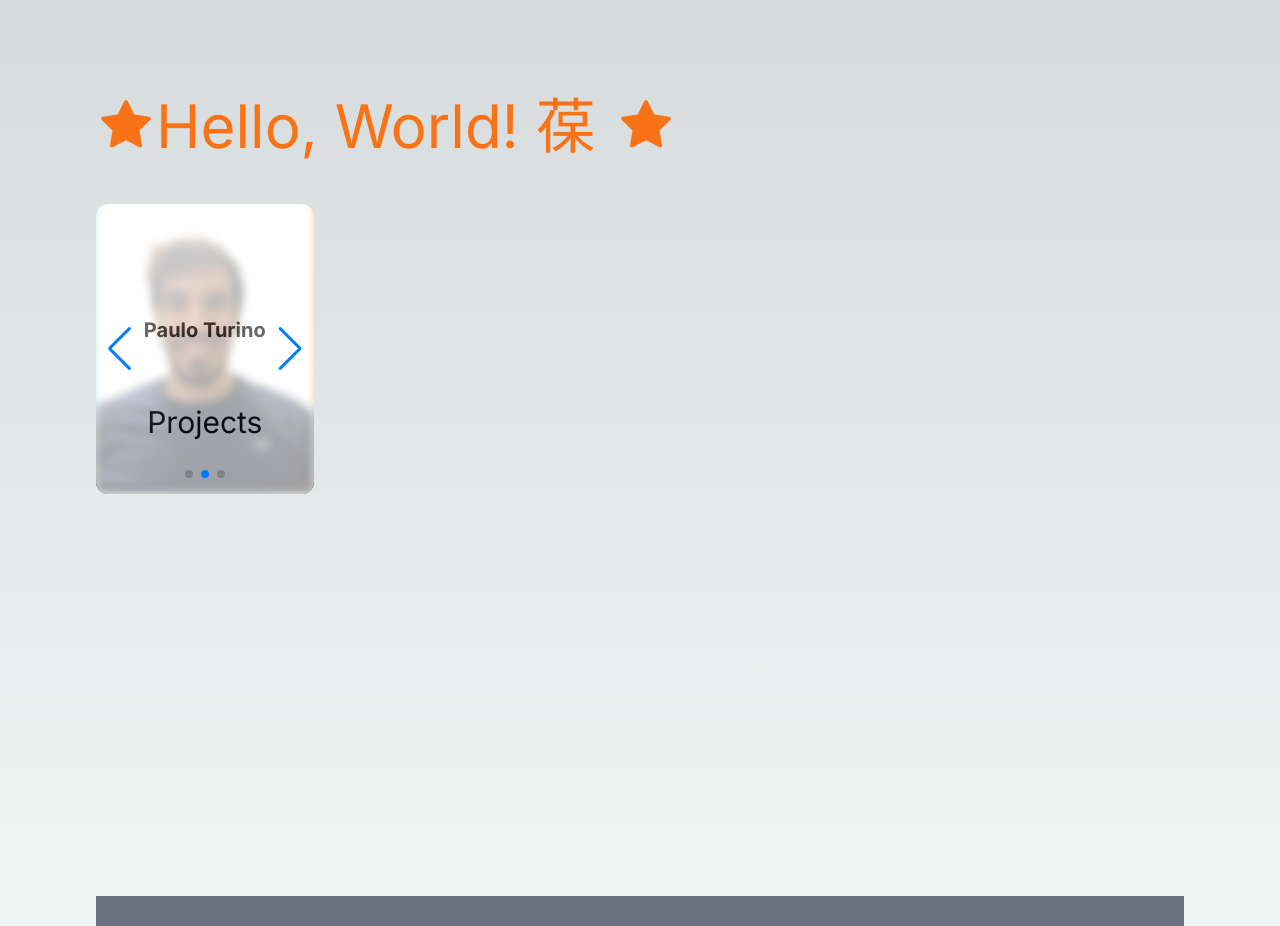
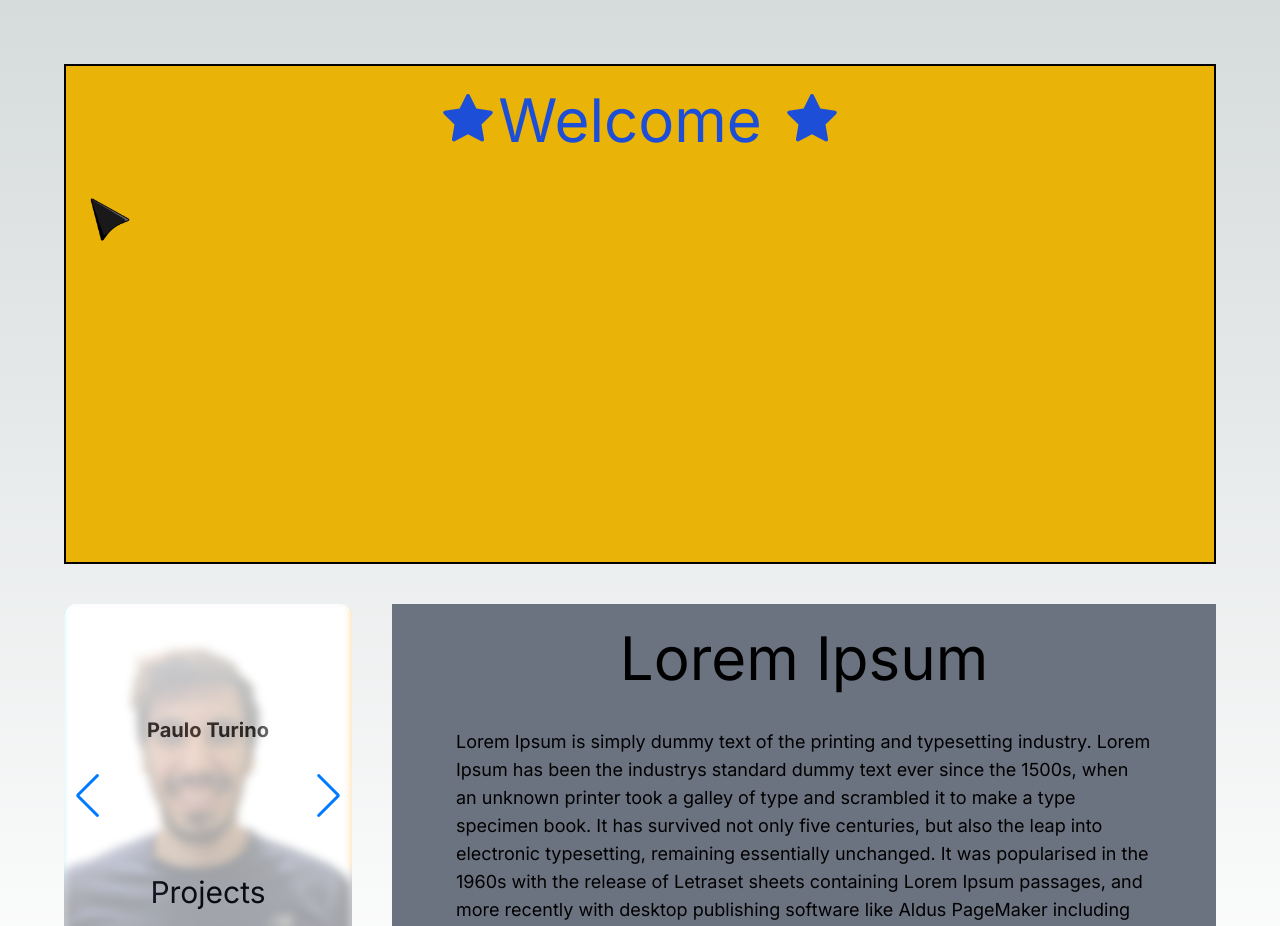
Before and after one commit to TurinoS/Motion-Page-Demo, a Next.js app: page / in a window 1280 px wide. Shown: the top 926 px of the page. Built offline with nearby package versions, Linux system fonts and the light colour scheme.

Commit message:
criando animação que segue o cursor

```diff
--- a/src/app/globals.css
+++ b/src/app/globals.css
@@ -26,14 +26,25 @@ body {
     rgb(var(--background-start-rgb));
 }
 
-.bg {
+.triangle {
+  height: 0;
+  width: 0;
+  border-left: 18px solid transparent; /* Lado esquerdo transparente */
+  border-right: 18px solid transparent; /* Lado direito transparente */
+  border-bottom: 34px solid black; /* Borda inferior preta */
+  transform: rotate(326deg);
+  z-index: 2;
   position: absolute;
-  top: 43%;
-  left: 50%;
-  transform: translate(-50%, -50%);
-  height: 200px;
-  width: 200px;
-  background: linear-gradient(90deg, #335fb4 0%, #2ae9c9 100%);
-  filter: blur(20px);
-  z-index: -1;
 }
+
+.triangle::after {
+  content: '';
+  position: absolute;
+  top: 4px; /* Ajuste a posição da borda preta */
+  left: -15px; /* Ajuste a posição da borda preta */
+  width: 0;
+  height: 0;
+  border-left: 15px solid transparent; /* Lado esquerdo transparente */
+  border-right: 15px solid transparent; /* Lado direito transparente */
+  border-bottom: 28px solid white; /* Lado inferior com a cor de fundo desejada */
+}
--- a/src/app/page.tsx
+++ b/src/app/page.tsx
@@ -4,6 +4,7 @@ import Image from "next/image";
 import img1 from "../../public/foto-perfil.png";
 import img2 from "../../public/foto-perfil-2.png";
 import img3 from "../../public/foto-perfil-3.png";
+import cursor from "../../public/pointer.png";
 import { useEffect, useRef } from "react";
 import { AiFillStar } from "react-icons/ai";
 import { Typewriter, Cursor } from "react-simple-typewriter";
@@ -24,28 +25,55 @@ register();
 
 export default function Home() {
   const root = useRef<HTMLElement>(null);
-  const bg = useRef<HTMLDivElement>(null);
+  const imgRef = useRef<HTMLDivElement>(null);
+  const bodyRef = useRef<HTMLDivElement>(null);
 
-  const handleBg = (e: MouseEvent) => {
-    if (bg.current !== null) {
-      bg.current.style.left = `${e.clientX}px`;
-      bg.current.style.top = `${e.clientY}px`;
-    }
+  const handleMouseMove = (e) => {
+    const { clientX, clientY } = e;
+    const bodyBound = bodyRef.current?.getBoundingClientRect();
+    const x = clientX - bodyBound.x - 3;
+    const y = clientY - bodyBound.y - 3;
+
+    imgRef.current.style.top = y + "px";
+    imgRef.current.style.left = x + "px";
+    drawTrail(x, y);
   };
 
-  useEffect(() => {
-    root.current?.addEventListener("mousemove", handleBg);
-  }, []);
+  const drawTrail = (x, y) => {
+    const div = document.createElement('div');
+    div.classList.add('triangle')
+    div.style.top = y + "px";
+    div.style.left = x + "px";
+
+    bodyRef.current?.append(div);
+    if(bodyRef.current?.childNodes.length > 25) {
+    eraseTrail();
+    } else {
+      setTimeout(() => {
+        eraseTrail();
+      }, 1500)
+    }
+  }
+
+  const eraseTrail = () => {
+    bodyRef.current?.removeChild(bodyRef.current.childNodes[2])
+  }
 
   return (
-    <main className="flex flex-col p-24 text-6xl text-orange-500">
-      <section className="min-h-screen">
-        <div className="flex mb-12">
+    <main onMouseMove={(e) => {
+      handleMouseMove(e);
+    }} className="flex flex-col p-16 text-6xl">
+      <div
+
+        ref={bodyRef}
+        className="w-full h-[500px] bg-yellow-500 border-2 border-black p-6 relative overflow-hidden"
+      >
+        <div className="flex justify-center mb-12 text-blue-700">
           <AiFillStar />
-          <h1>
+          <h1 className="z-20">
             <Typewriter
-              words={["Hello, World! 葆"]}
-              loop={3}
+              words={["Welcome to my motion text project!"]}
+              loop={5}
               cursor={true}
               cursorStyle=""
             />
@@ -53,7 +81,12 @@ export default function Home() {
           <Cursor />
           <AiFillStar />
         </div>
-          <div className="w-1/5">
+        <div ref={imgRef} className="absolute z-10">
+          <Image src={cursor} alt="pointer" width={40} height={40} />
+        </div>
+      </div>
+      <section className="flex gap-10 mt-10">
+        <div className="w-1/4">
           <Tilt tiltReverse={true} scale={1.05}>
             <div className="w-full group overflow-hidden rounded-xl">
               <Swiper
@@ -77,7 +110,9 @@ export default function Home() {
                   </h2>
                 </div>
                 <div className="text-center flex gap-6 items-center justify-center dark:bg-black bg-white opacity-60 absolute z-[1] bottom-0 group-hover:translate-y-[200%] rounded-b-xl duration-700 w-full h-[50%]">
-                    <h2 className={`relative z-[1] dark:text-white text-black text-3xl`}>
+                  <h2
+                    className={`relative z-[1] dark:text-white text-black text-3xl`}
+                  >
                     Projects
                   </h2>
                 </div>
@@ -100,7 +135,6 @@ export default function Home() {
             </div>
           </Tilt>
         </div>
-      </section>
 
         <div className="bg-gray-500 py-6 px-16 text-black">
           <section
@@ -115,9 +149,21 @@ export default function Home() {
             data-aos="fade-right"
             data-aos-duration="1000"
           >
-          <h2 className="text-lg mt-10">Lorem Ipsum is simply dummy text of the printing and typesetting industry. Lorem Ipsum has been the industry's standard dummy text ever since the 1500s, when an unknown printer took a galley of type and scrambled it to make a type specimen book. It has survived not only five centuries, but also the leap into electronic typesetting, remaining essentially unchanged. It was popularised in the 1960s with the release of Letraset sheets containing Lorem Ipsum passages, and more recently with desktop publishing software like Aldus PageMaker including versions of Lorem Ipsum.</h2>
+            <h2 className="text-lg mt-10">
+              Lorem Ipsum is simply dummy text of the printing and typesetting
+              industry. Lorem Ipsum has been the industrys standard dummy text
+              ever since the 1500s, when an unknown printer took a galley of
+              type and scrambled it to make a type specimen book. It has
+              survived not only five centuries, but also the leap into
+              electronic typesetting, remaining essentially unchanged. It was
+              popularised in the 1960s with the release of Letraset sheets
+              containing Lorem Ipsum passages, and more recently with desktop
+              publishing software like Aldus PageMaker including versions of
+              Lorem Ipsum.
+            </h2>
           </section>
         </div>
+      </section>
     </main>
   );
 }
```
Also changed, not shown: public/pointer.png (added). Lines whose indentation alone changed are shown as unchanged.
